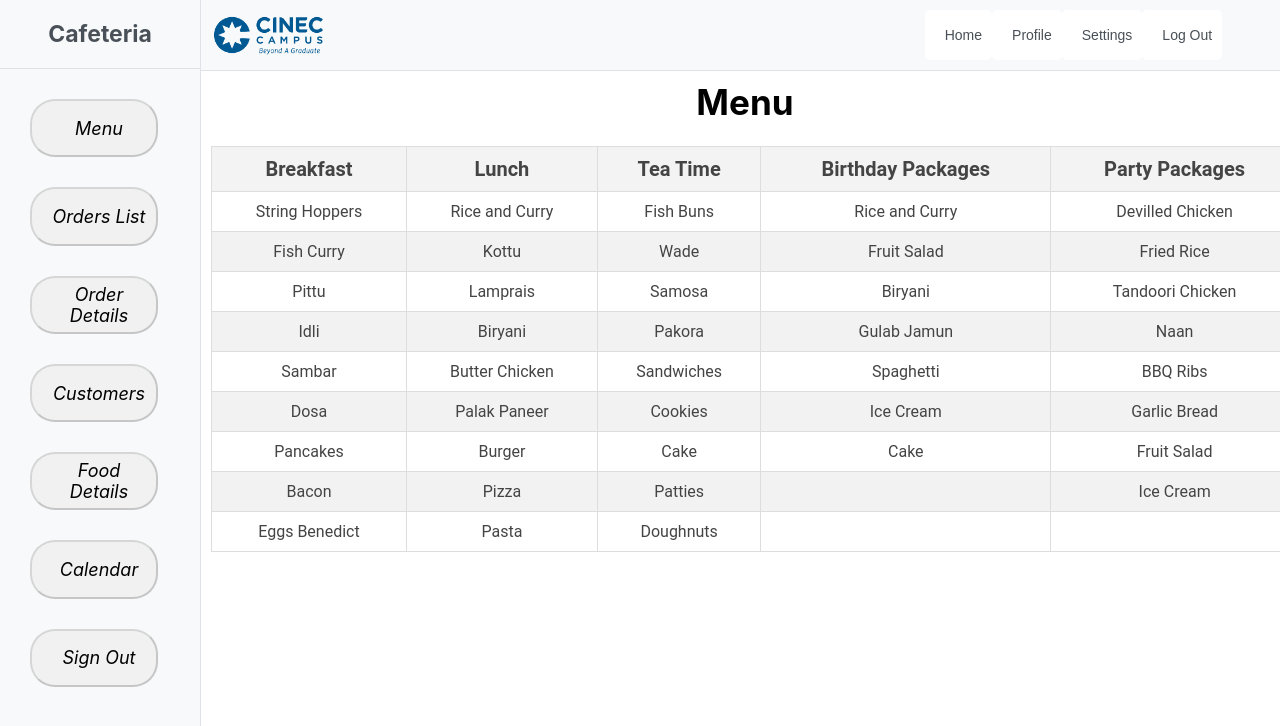
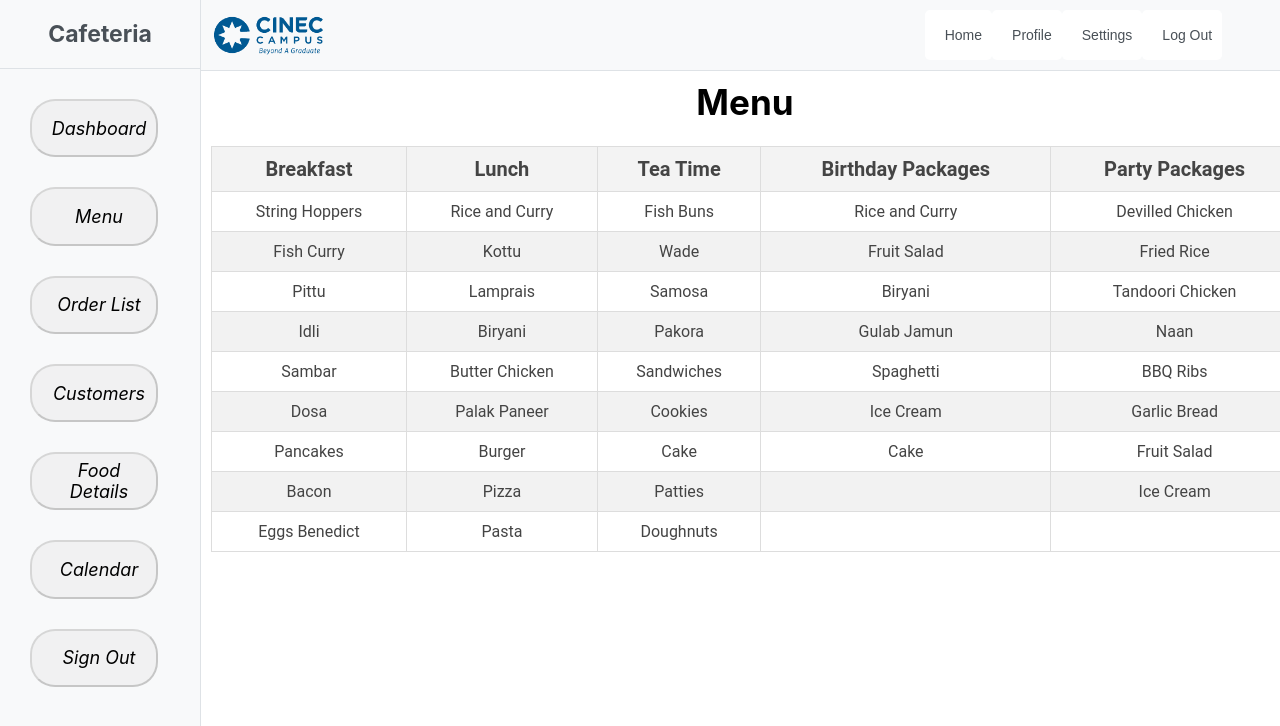
Before and after one commit to mj-pavithra/Cafeteria-POS, a React (Create React App) app in the folder cafeteria-pos/: page /admin-menu in a window 1280 px wide. Shown: the top 726 px of the page. Built offline with nearby package versions, Linux system fonts and the light colour scheme.

Commit message:
side bar links updated

```diff
--- a/cafeteria-pos/src/Components/SideBar.jsx
+++ b/cafeteria-pos/src/Components/SideBar.jsx
@@ -10,16 +10,22 @@ function SideBar() {
       <div className="side-bar-body">
         <div className="side-bar-body-btns">
           <button className="side-bar-body-btn btn btn-primary">
+            <i className="fas fa-info-circle"></i>
+            <a href="/admin-dashboard">
+              <p className="side-bar-body-btn-txt">Dashboard</p>
+            </a>
+          </button>
+          <button className="side-bar-body-btn btn btn-primary">
             <i className="fas fa-list"></i>
-            <p className="side-bar-body-btn-txt">Menu</p>
+            <a href="/admin-menu">
+              <p className="side-bar-body-btn-txt">Menu</p>
+            </a>
           </button>
           <button className="side-bar-body-btn btn btn-primary">
             <i className="fas fa-clipboard-list"></i>
-            <p className="side-bar-body-btn-txt">Orders List</p>
-          </button>
-          <button className="side-bar-body-btn btn btn-primary">
-            <i className="fas fa-info-circle"></i>
-            <p className="side-bar-body-btn-txt">Order Details</p>
+            <a href="/admin-order-list">
+              <p className="side-bar-body-btn-txt">Order List</p>
+            </a>
           </button>
           <button className="side-bar-body-btn btn btn-primary">
             <i className="fas fa-users"></i>
--- a/cafeteria-pos/src/css/SideBar.css
+++ b/cafeteria-pos/src/css/SideBar.css
@@ -50,3 +50,7 @@
     font-size: 18px;
     align-items: center;
 }
+a {
+  text-decoration: none;
+  color: inherit;
+}
```
